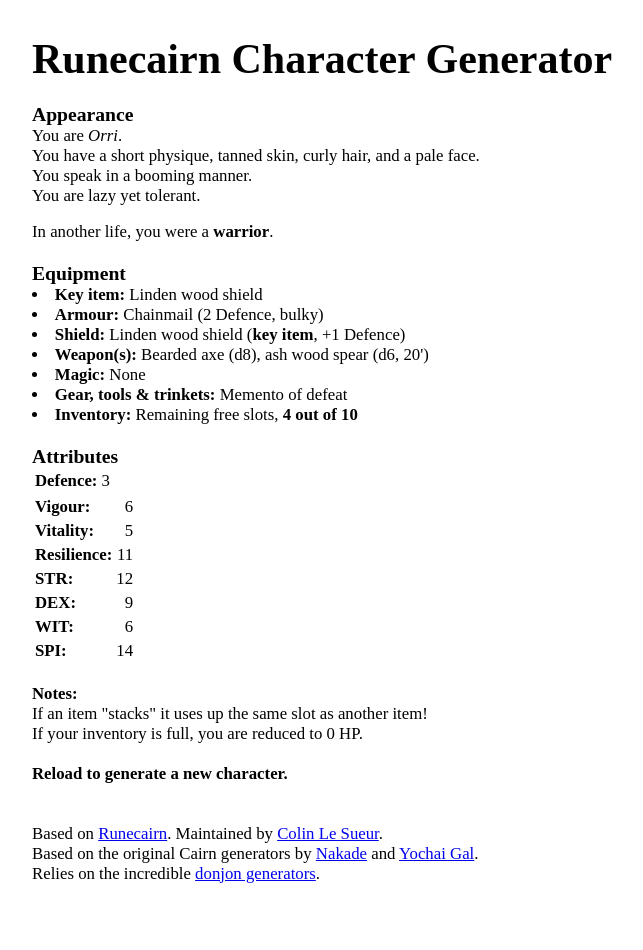
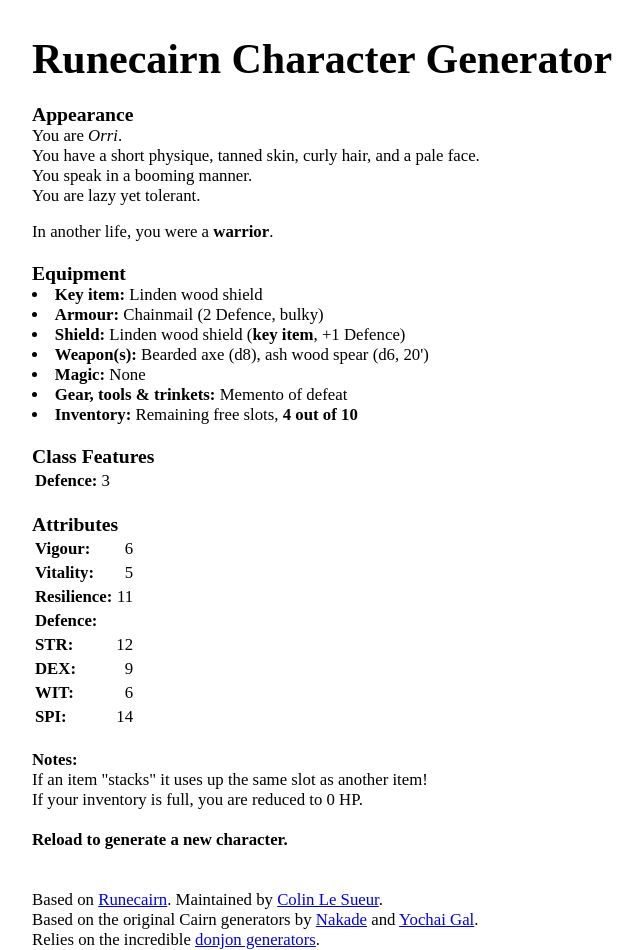
Before and after one commit to byodinsbeardrpg/byodinsbeardrpg.github.io, a Jekyll site: the page generator/index.html, which Jekyll copies as it is, in a window 1280 px wide. Shown: the whole page, without its empty margins (208-851 px from the left). Built offline with Jekyll 4.4.1, drawn with Linux system fonts in a browser that asks for light colours; some web fonts are replaced; before the commit the page ends 900 px from its top, so only the background shows below that.

Commit message:
Updated DEF

```diff
--- a/generator/index.html
+++ b/generator/index.html
@@ -36,11 +36,13 @@
     <script type="text/javascript" src="js/runecairn_data.js"></script>
     <div class="chargen">
       <h3>Appearance</h3>
-	  <table>
 	  <span id="character"></span>
+      <h3>Attributes</h3>
+      <table>
         <tr align="left"><th>Vigour: </th><td align="right" id="vig"></td></tr>
         <tr align="left"><th>Vitality: </th><td align="right" id="vit"></td></tr>
         <tr align="left"><th>Resilience: </th><td align="right" id="res"></td></tr>
+        <tr align="left"><th>Defence: </th><td align="right" id="defTotal"></td></tr>
         <tr align="left"><th>STR: </th><td align="right" id="str"></td></tr>
         <tr align="left"><th>DEX: </th><td align="right" id="dex"></td></tr>
         <tr align="left"><th>WIT: </th><td align="right" id="wit"></td></tr>
--- a/generator/js/runecairn_data.js
+++ b/generator/js/runecairn_data.js
@@ -3,10 +3,10 @@
 ]
 
 gen_data['class'] = [
-  '<b>warrior</b>.<h3>Equipment</h3><li><b>Key item: </b>Linden wood shield</li><li><b>Armour: </b>Chainmail (2 Defence, bulky)</li><li><b>Shield: </b>Linden wood shield (<b>key item</b>, +1 Defence)</li><li><b>Weapon(s): </b>Bearded axe (d8), ash wood spear (d6, 20\')</li><li><b>Magic: </b>None</li><li><b>Gear, tools & trinkets: </b>Memento of defeat</li><li><b>Inventory: </b> Remaining free slots, <b>4 out of 10</b></li><h3>Attributes</h3><table><tr align="left"><th>Defence: </th><td align="right" id="def">3</td></tr></table>',
-  '<b>skald</b>.<h3>Equipment</h3><li><b>Key item: </b>Runic focus</li><li><b>Armour: </b>Reindeer hide (1 Defence) and leather hood (+1 Defence)</li><li><b>Shield: </b>None</li><li><b>Weapon(s): </b>Steel sword (d6)</li><li><b>Magic: </b>Sagas ({saga})</li><li><b>Gear, tools & trinkets: </b>Runic focus (key, small), sacred waters (d10), sacrificial bundle (small)</li><li><b>Inventory: </b>Remaining free slots, <b>5 out of 10</b></li><h3>Attributes</h3><table><tr align="left"><th>Defence: </th><td align="right" id="def">2</td></tr></table>',
-  '<b>scout</b>.<h3>Equipment</h3><li><b>Key item: </b>Hunting knives</li><li><b>Armour: </b>Quilted cloth (1 Defence)</li><li><b>Shield: </b>None</li><li><b>Weapon(s): </b>Hunting knives (key, d6), elm shortbow (bulky, d6, 60\')</li><li><b>Magic: </b>None</li><li><b>Gear, tools & trinkets: </b>Fire oil (blast, d8), skeleton key (small)</li><li><b>Inventory: </b>Remaining free slots, <b>5 out of 10</b></li><h3>Attributes</h3><table><tr align="left"><th>Defence: </th><td align="right" id="def">1</td></tr></table>',
-  '<b>seer</b>.<h3>Equipment</h3><li><b>Key item: </b>Yew staff</li><li><b>Armour: </b>Stout linen (0 Defence)</li><li><b>Shield: </b>None</li><li><b>Weapon(s): </b>Yew staff (key, d6)</li><li><b>Magic: </b>Spells ({runestone})</li><li><b>Gear, tools & trinkets: </b>Bleached jawbone</li><li><b>Inventory: </b>Remaining free slots, <b>7 out of 10</b></li><h3>Attributes</h3><table><tr align="left"><th>Defence: </th><td align="right" id="def">0</td></tr></table>'
+  '<b>warrior</b>.<h3>Equipment</h3><li><b>Key item: </b>Linden wood shield</li><li><b>Armour: </b>Chainmail (2 Defence, bulky)</li><li><b>Shield: </b>Linden wood shield (<b>key item</b>, +1 Defence)</li><li><b>Weapon(s): </b>Bearded axe (d8), ash wood spear (d6, 20\')</li><li><b>Magic: </b>None</li><li><b>Gear, tools & trinkets: </b>Memento of defeat</li><li><b>Inventory: </b> Remaining free slots, <b>4 out of 10</b></li><h3>Class Features</h3><table><tr align="left"><th>Defence: </th><td align="right" id="def">3</td></tr></table>',
+  '<b>skald</b>.<h3>Equipment</h3><li><b>Key item: </b>Runic focus</li><li><b>Armour: </b>Reindeer hide (1 Defence) and leather hood (+1 Defence)</li><li><b>Shield: </b>None</li><li><b>Weapon(s): </b>Steel sword (d6)</li><li><b>Magic: </b>Sagas ({saga})</li><li><b>Gear, tools & trinkets: </b>Runic focus (key, small), sacred waters (d10), sacrificial bundle (small)</li><li><b>Inventory: </b>Remaining free slots, <b>5 out of 10</b></li><h3>Class Features</h3><table><tr align="left"><th>Defence: </th><td align="right" id="def">2</td></tr></table>',
+  '<b>scout</b>.<h3>Equipment</h3><li><b>Key item: </b>Hunting knives</li><li><b>Armour: </b>Quilted cloth (1 Defence)</li><li><b>Shield: </b>None</li><li><b>Weapon(s): </b>Hunting knives (key, d6), elm shortbow (bulky, d6, 60\')</li><li><b>Magic: </b>None</li><li><b>Gear, tools & trinkets: </b>Fire oil (blast, d8), skeleton key (small)</li><li><b>Inventory: </b>Remaining free slots, <b>5 out of 10</b></li><h3>Class Features</h3><table><tr align="left"><th>Defence: </th><td align="right" id="def">1</td></tr></table>',
+  '<b>seer</b>.<h3>Equipment</h3><li><b>Key item: </b>Yew staff</li><li><b>Armour: </b>Stout linen (0 Defence)</li><li><b>Shield: </b>None</li><li><b>Weapon(s): </b>Yew staff (key, d6)</li><li><b>Magic: </b>Spells ({runestone})</li><li><b>Gear, tools & trinkets: </b>Bleached jawbone</li><li><b>Inventory: </b>Remaining free slots, <b>7 out of 10</b></li><h3>Class Features</h3><table><tr align="left"><th>Defence: </th><td align="right" id="def">0</td></tr></table>'
 ]
 
 gen_data['name'] = [
```
